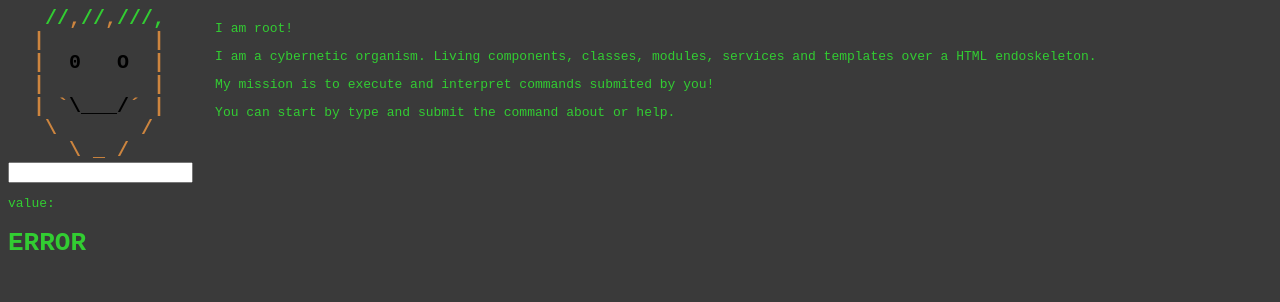
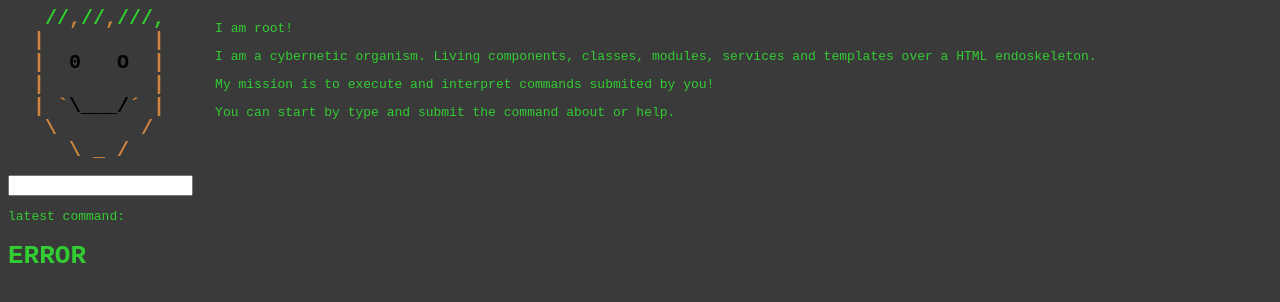
Before and after one commit to MarcoDaniels/i-am-root, a React (Create React App) app: page / in a window 1280 px wide. Shown: the top 302 px of the page. Built offline with nearby package versions, Linux system fonts and the light colour scheme; no server answers.

Commit message:
prompt and input list

```diff
--- a/src/Prompt/index.tsx
+++ b/src/Prompt/index.tsx
@@ -5,16 +5,14 @@ type Props = { }
 type State = {
     input: string
     command: string
+    result: string[]
 }
 
-class Input extends Component<Props, State> {
+class CommandInput extends Component<Props, State> {
 
     constructor(props: any) {
         super(props)
-        this.state = {
-            input: '',
-            command: ''
-        }
+        this.state = { input: '',  command: '',  result: [''] }
 
         this.handleChange = this.handleChange.bind(this)
         this.handleSubmit = this.handleSubmit.bind(this)
@@ -27,26 +25,42 @@ class Input extends Component<Props, State> {
     }
 
     handleSubmit(event: any) {
+        let result = [
+            ...this.state.result,
+            this.state.input
+        ]
+
+        if (this.state.input === 'clear') {
+            result = []
+        }
+
         this.setState({
             input: '',
-            command: this.state.input
+            command: this.state.input,
+            result: result
         })
         event.preventDefault()
     }
 
     render() {
         return (
-            <form onSubmit={this.handleSubmit}>
-                <label>
-                    <input type="text" value={this.state.input} onChange={this.handleChange} />
-                    <p>value: {this.state.command}</p>
-                </label>
-            </form>
+            <div>
+                {/*TODO: make it component*/}
+                {this.state.result.map((value, index) => {
+                    return <p key={index}>{value}</p>
+                })}
+                <form onSubmit={this.handleSubmit}>
+                    <label>
+                        <input type="text" value={this.state.input} onChange={this.handleChange} />
+                    </label>
+                </form>
+                <p>latest command: {this.state.command}</p>
+            </div>
         )
     }
 }
 
 export const Prompt = () =>
     <div>
-        <Input/>
+        <CommandInput/>
     </div>
```
Also changed, not shown: 1 other file (tests, documents, lock files or other folders).
